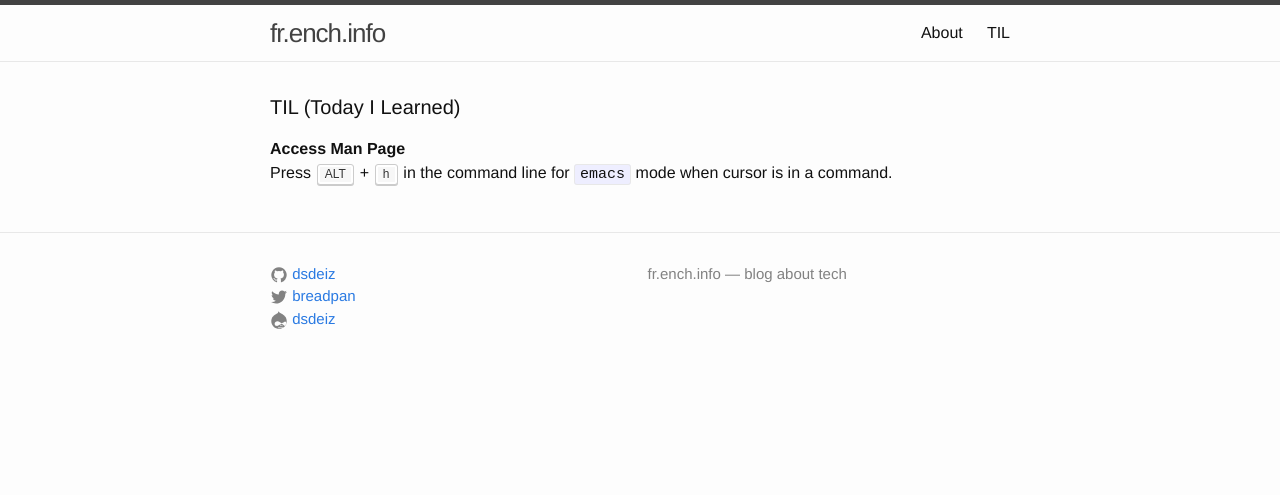
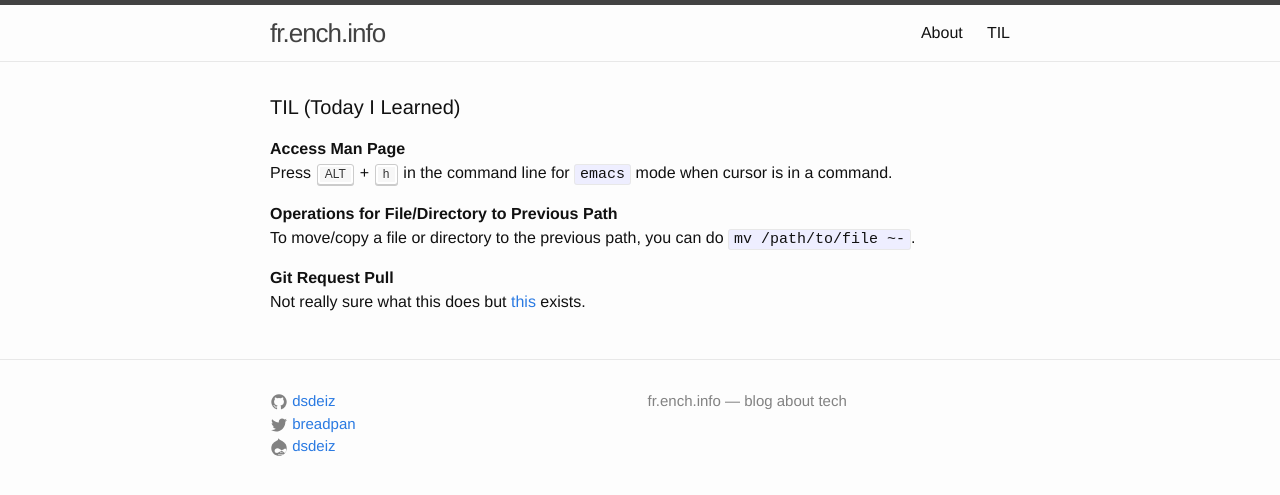
Before and after one commit to puresyntax71/blog, a Jekyll site: the page built from til.html, in a window 1280 px wide. Shown: the top 495 px of the page. Built offline with Jekyll 4.4.1, drawn with Linux system fonts in a browser that asks for light colours.

Commit message:
Update til.

```diff
--- a/_data/til.yml
+++ b/_data/til.yml
@@ -1,2 +1,6 @@
 Access Man Page: |
   Press <kbd>ALT</kbd> + <kbd>h</kbd> in the command line for `emacs` mode when cursor is in a command.
+Operations for File/Directory to Previous Path: |
+  To move/copy a file or directory to the previous path, you can do `mv /path/to/file ~-`.
+Git Request Pull: |
+  Not really sure what this does but [this](https://git-scm.com/docs/git-request-pull) exists.
```
